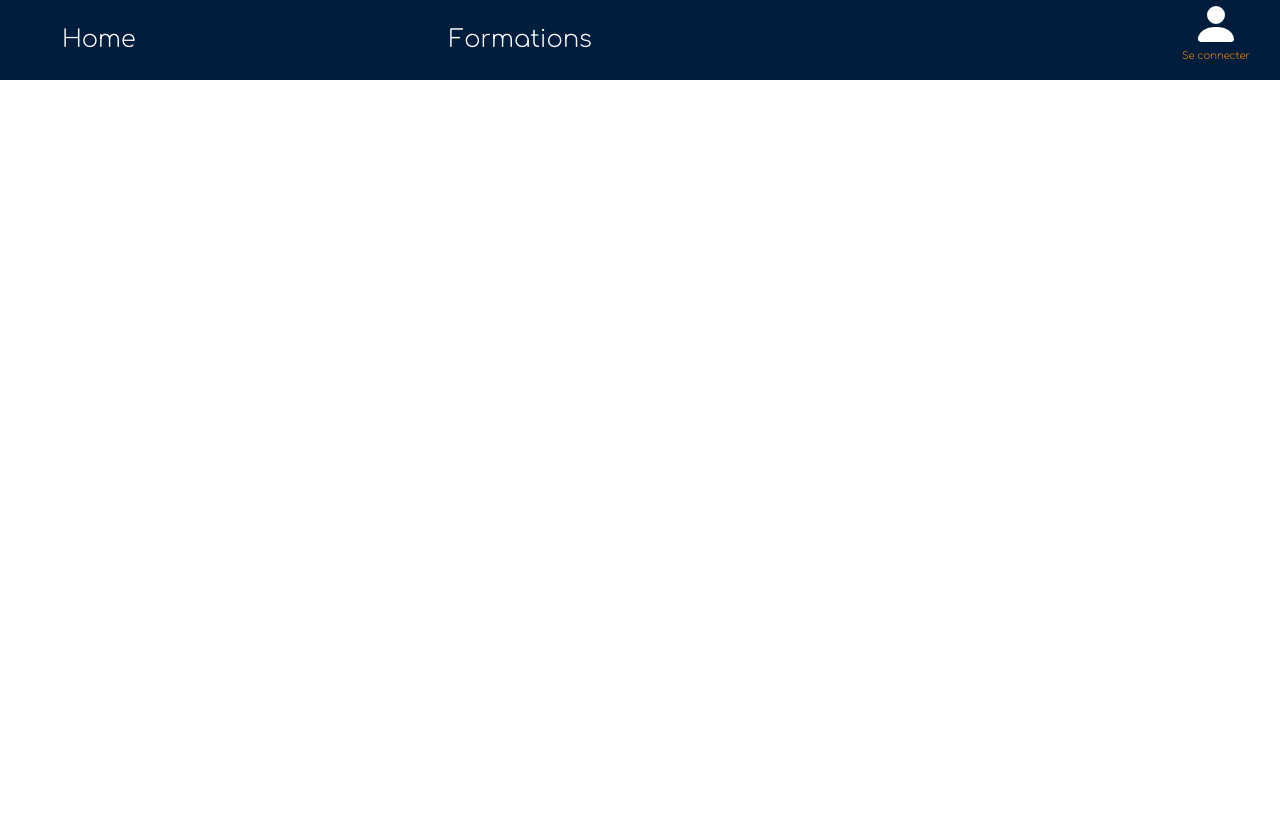
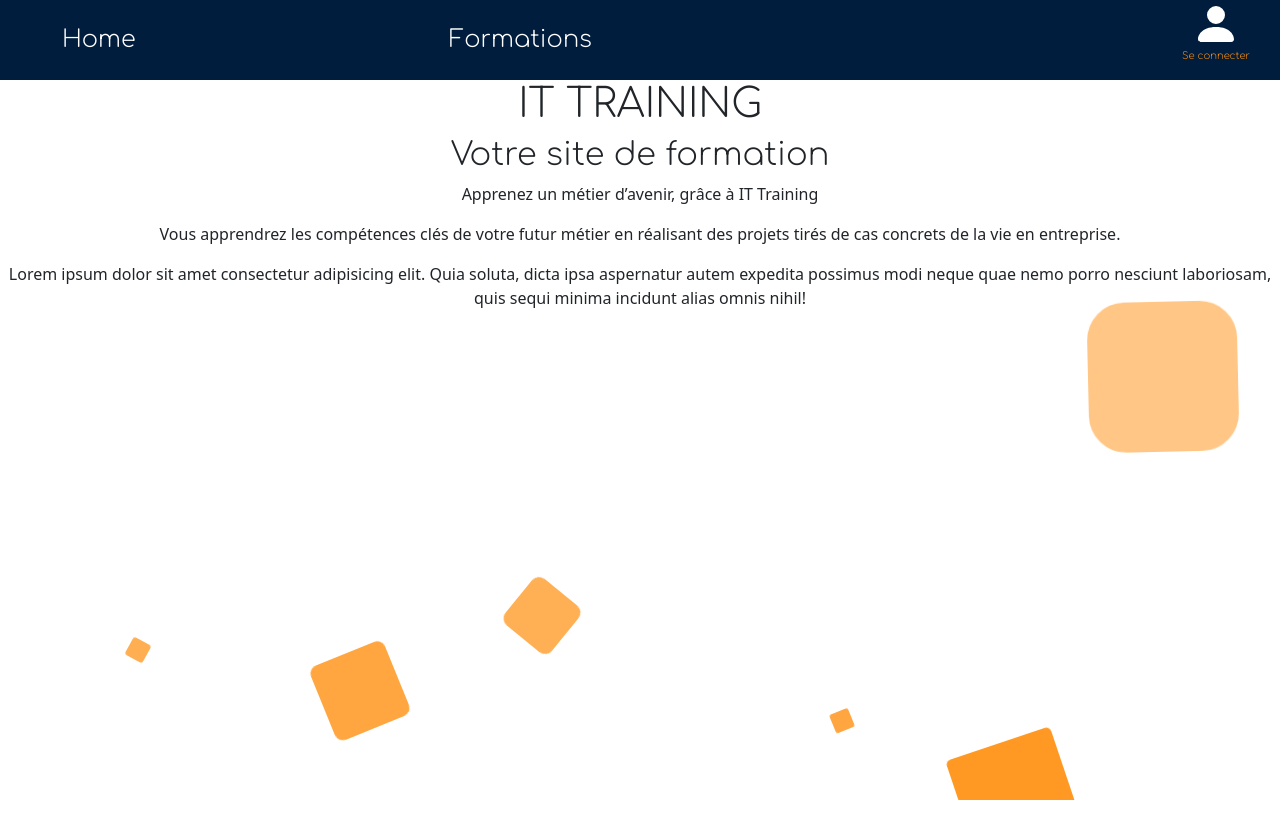
Before and after one commit to Beu-nwa/projet-fil-rouge-formation-.Net, a React (Create React App) app in the folder projet-fil-rouge/: page / in a window 1280 px wide. Shown: the top 838 px of the page. Before the commit the page ends 800 px from the top, so only its background shows below. Built offline with nearby package versions, Linux system fonts and the light colour scheme; a web font is replaced by a local one.

Commit message:
Creation Home page en cours

```diff
--- a/projet-fil-rouge/src/Components/Component/HomeComp/HomeComp.css
+++ b/projet-fil-rouge/src/Components/Component/HomeComp/HomeComp.css
@@ -0,0 +1,151 @@
+h1,h2{
+    font-family: 'Comfortaa', cursive;
+}
+
+*{
+    margin: 0px;
+    padding: 0px;
+}
+
+body{
+    font-family: 'Exo', sans-serif;
+}
+
+
+.context {
+    width: 100%;
+    position: absolute;
+    top:50vh;
+
+}
+
+.context h1{
+    text-align: center;
+    color: #fff;
+    font-size: 50px;
+}
+
+
+.area{
+    background: white;
+    background: -webkit-linear-gradient(to left, #8f94fb, #4e54c8);
+    width: 100%;
+    height:100vh;
+
+
+}
+
+.circles{
+    position: absolute;
+    top: 0;
+    left: 0;
+    width: 100%;
+    height: 100%;
+    overflow: hidden;
+}
+
+.circles li{
+    position: absolute;
+    display: block;
+    list-style: none;
+    width: 20px;
+    height: 20px;
+    background: var(--darkorange);
+    animation: animate 25s linear infinite;
+    bottom: -150px;
+
+}
+
+.circles li:nth-child(1){
+    left: 25%;
+    width: 80px;
+    height: 80px;
+    animation-delay: 0s;
+}
+
+
+.circles li:nth-child(2){
+    left: 10%;
+    width: 20px;
+    height: 20px;
+    animation-delay: 2s;
+    animation-duration: 12s;
+}
+
+.circles li:nth-child(3){
+    left: 70%;
+    width: 20px;
+    height: 20px;
+    animation-delay: 4s;
+}
+
+.circles li:nth-child(4){
+    left: 40%;
+    width: 60px;
+    height: 60px;
+    animation-delay: 0s;
+    animation-duration: 18s;
+}
+
+.circles li:nth-child(5){
+    left: 65%;
+    width: 20px;
+    height: 20px;
+    animation-delay: 0s;
+}
+
+.circles li:nth-child(6){
+    left: 75%;
+    width: 110px;
+    height: 110px;
+    animation-delay: 3s;
+}
+
+.circles li:nth-child(7){
+    left: 35%;
+    width: 150px;
+    height: 150px;
+    animation-delay: 7s;
+}
+
+.circles li:nth-child(8){
+    left: 50%;
+    width: 25px;
+    height: 25px;
+    animation-delay: 15s;
+    animation-duration: 45s;
+}
+
+.circles li:nth-child(9){
+    left: 20%;
+    width: 15px;
+    height: 15px;
+    animation-delay: 2s;
+    animation-duration: 35s;
+}
+
+.circles li:nth-child(10){
+    left: 85%;
+    width: 150px;
+    height: 150px;
+    animation-delay: 0s;
+    animation-duration: 11s;
+}
+
+
+
+@keyframes animate {
+
+    0%{
+        transform: translateY(0) rotate(0deg);
+        opacity: 1;
+        border-radius: 0;
+    }
+
+    100%{
+        transform: translateY(-1000px) rotate(720deg);
+        opacity: 0;
+        border-radius: 50%;
+    }
+
+}
--- a/projet-fil-rouge/src/Components/Component/HomeComp/HomeComp.jsx
+++ b/projet-fil-rouge/src/Components/Component/HomeComp/HomeComp.jsx
@@ -0,0 +1,39 @@
+import React, { Component } from 'react';
+import './HomeComp.css';
+
+
+
+class HomeComp extends Component {
+    constructor(props) {
+        super(props)
+    }
+    render() {
+        return (
+            <div>
+                <div class="area" >
+                    <h1>IT TRAINING</h1>
+                    <h2>Votre site de formation</h2>
+                    <p>Apprenez un métier d’avenir, grâce à IT Training</p>
+                    <div>
+                        <p>Vous apprendrez les compétences clés de votre futur métier en réalisant des projets tirés de cas concrets de la vie en entreprise.</p>
+                        <p>Lorem ipsum dolor sit amet consectetur adipisicing elit. Quia soluta, dicta ipsa aspernatur autem expedita possimus modi neque quae nemo porro nesciunt laboriosam, quis sequi minima incidunt alias omnis nihil!</p>
+                    </div>
+                    <ul class="circles">
+                        <li></li>
+                        <li></li>
+                        <li></li>
+                        <li></li>
+                        <li></li>
+                        <li></li>
+                        <li></li>
+                        <li></li>
+                        <li></li>
+                        <li></li>
+                    </ul>
+                </div >
+            </div>
+        );
+    }
+}
+
+export default HomeComp;
--- a/projet-fil-rouge/src/Views/HomeView/HomeView.jsx
+++ b/projet-fil-rouge/src/Views/HomeView/HomeView.jsx
@@ -1,10 +1,11 @@
 import React, { Component } from 'react';
+import HomeComp from '../../Components/Component/HomeComp/HomeComp';
 
 class HomeView extends Component {
     render() {
         return (
             <div>
-
+                <HomeComp/>
             </div>
         );
     }
```
